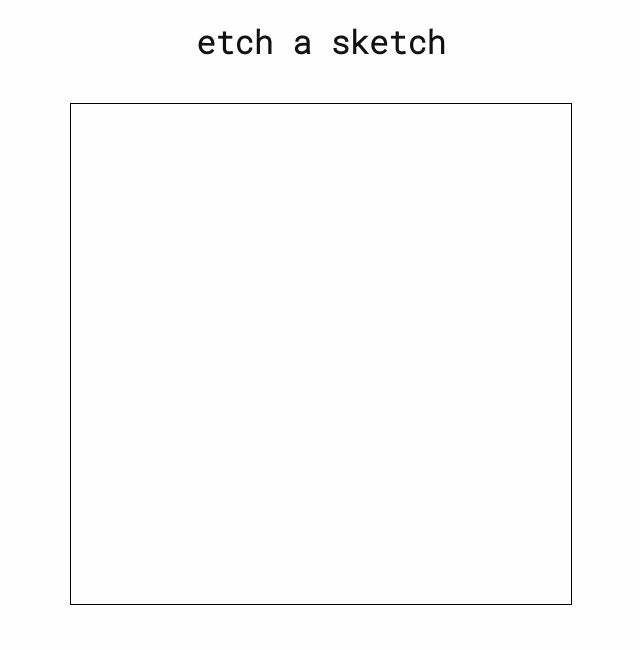
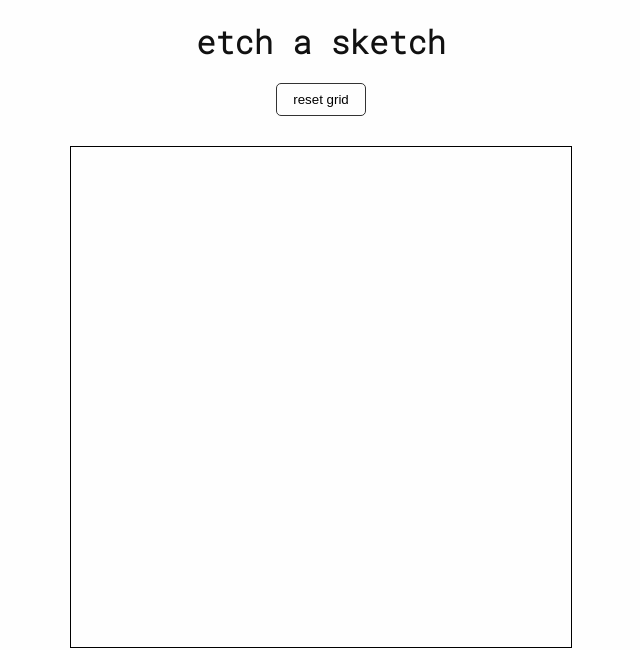
Before and after one commit to joshuafarnaby/etch_a_sketch2, a plain HTML site: page index.html in a window 1280 px wide. Shown: the whole page, without its empty margins (319-959 px from the left). Drawn offline with Linux system fonts and the light colour scheme.

Commit message:
add reset grid button with styles to page

```diff
--- a/index.html
+++ b/index.html
@@ -10,6 +10,7 @@
 </head>
 <body>
   <h1>etch a sketch</h1>
+  <button id="reset-button">reset grid</button>
   <div id="main-container"></div>
 </body>
 </html>
--- a/style.css
+++ b/style.css
@@ -16,7 +16,15 @@ body {
 }
 
 h1 {
-  margin: 20px 0 40px;
+  margin: 20px 0;
+}
+
+#reset-button {
+  margin-bottom: 30px;
+  padding: 8px 16px;
+  border: 1px solid #333;
+  border-radius: 5px;
+  background-color: #fefefe;
 }
 
 #main-container {
```
